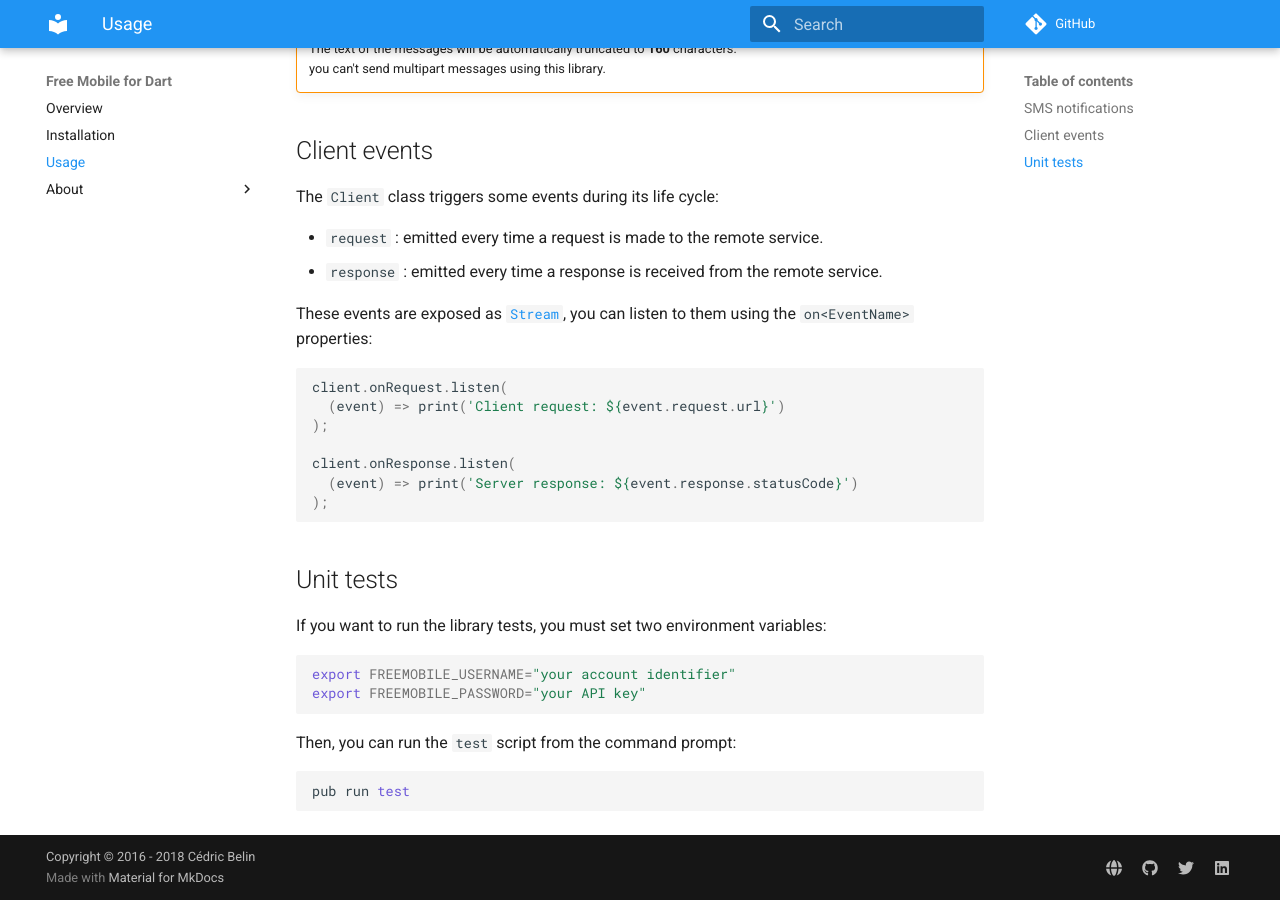
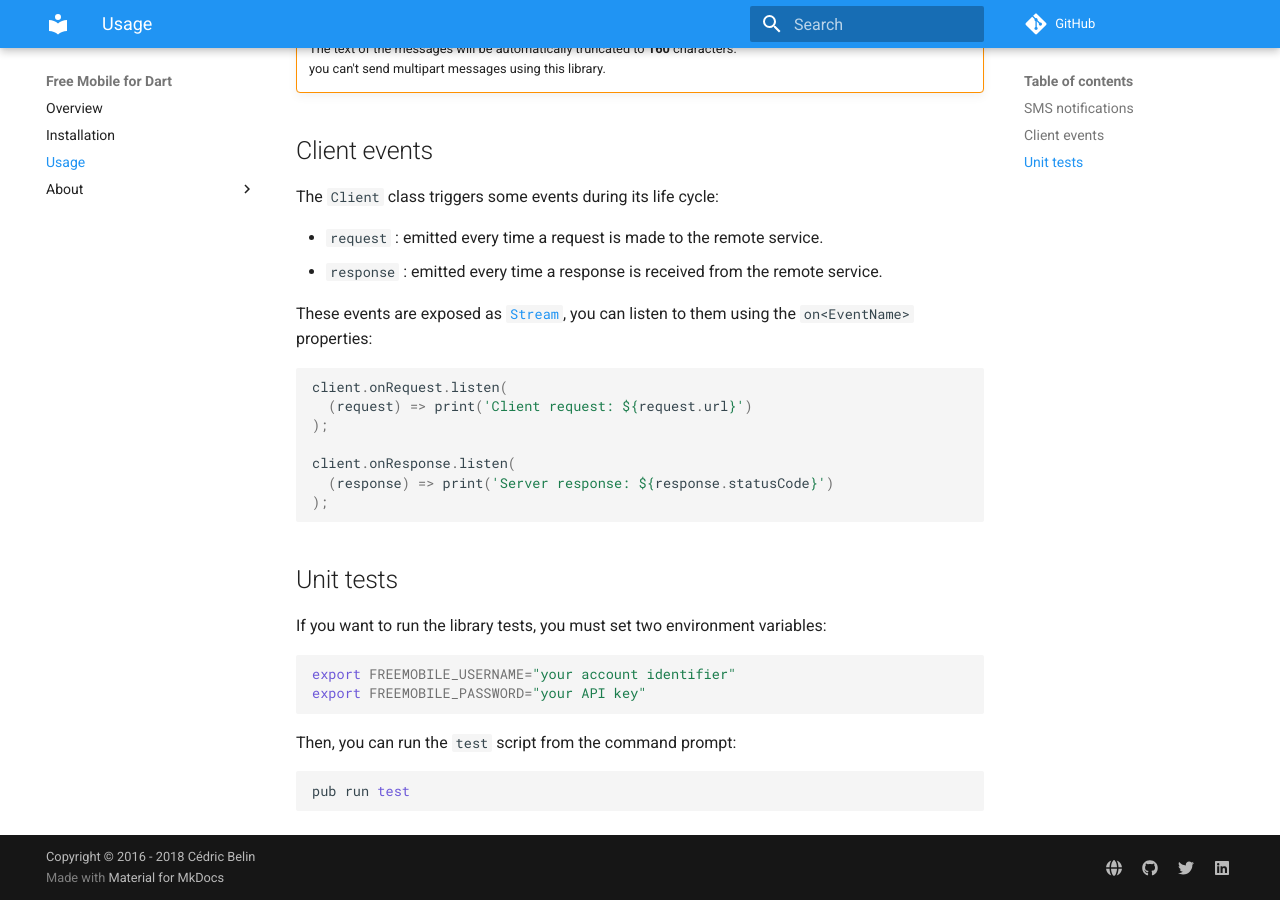
Before and after one commit to cedx/free-mobile.dart, an MkDocs documentation site: the page built from doc/usage.md, in a window 1280 px wide and 900 px high, scrolled down 808 px. Built offline with MkDocs 1.6.1 and Material for MkDocs 9.7.7, drawn with Linux system fonts in a browser that asks for light colours; comment, search, counter and statistics services are not loaded; old or Windows-style settings are respelled for this version of MkDocs.

Commit message:
Bumped the version number

````diff
--- a/doc/usage.md
+++ b/doc/usage.md
@@ -45,11 +45,11 @@
 
 ```dart
 client.onRequest.listen(
-  (event) => print('Client request: ${event.request.url}')
+  (request) => print('Client request: ${request.url}')
 );
 
 client.onResponse.listen(
-  (event) => print('Server response: ${event.response.statusCode}')
+  (response) => print('Server response: ${response.statusCode}')
 );
 ```
 
--- a/pubspec.yaml
+++ b/pubspec.yaml
@@ -1,5 +1,5 @@
 name: free_mobile
-version: 4.2.0
+version: 5.0.0
 
 author: Cédric Belin <cedric@belin.io>
 description: Send SMS messages to your Free Mobile device. A simple and free way to monitor your applications using a Free Mobile account.
````
